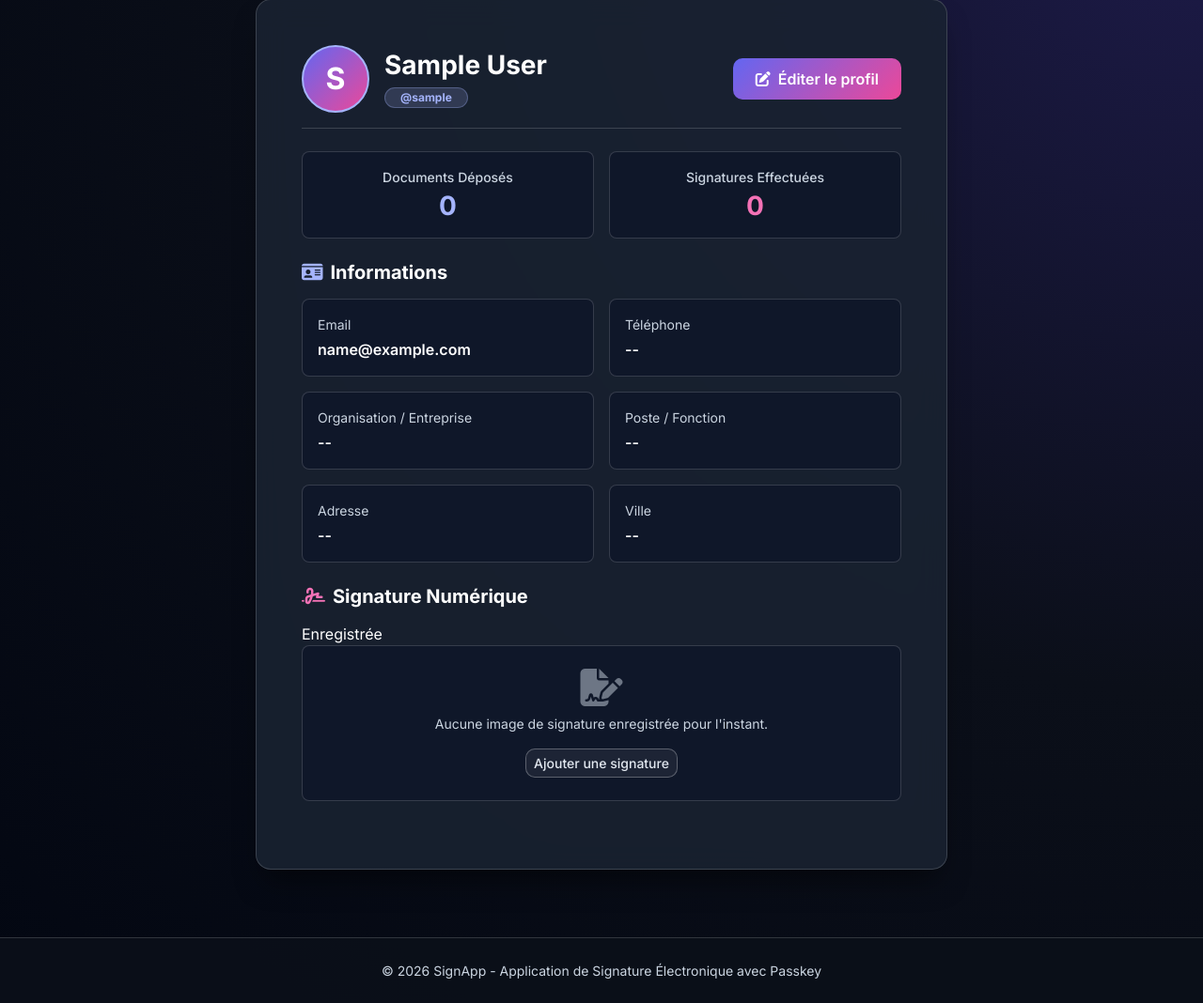
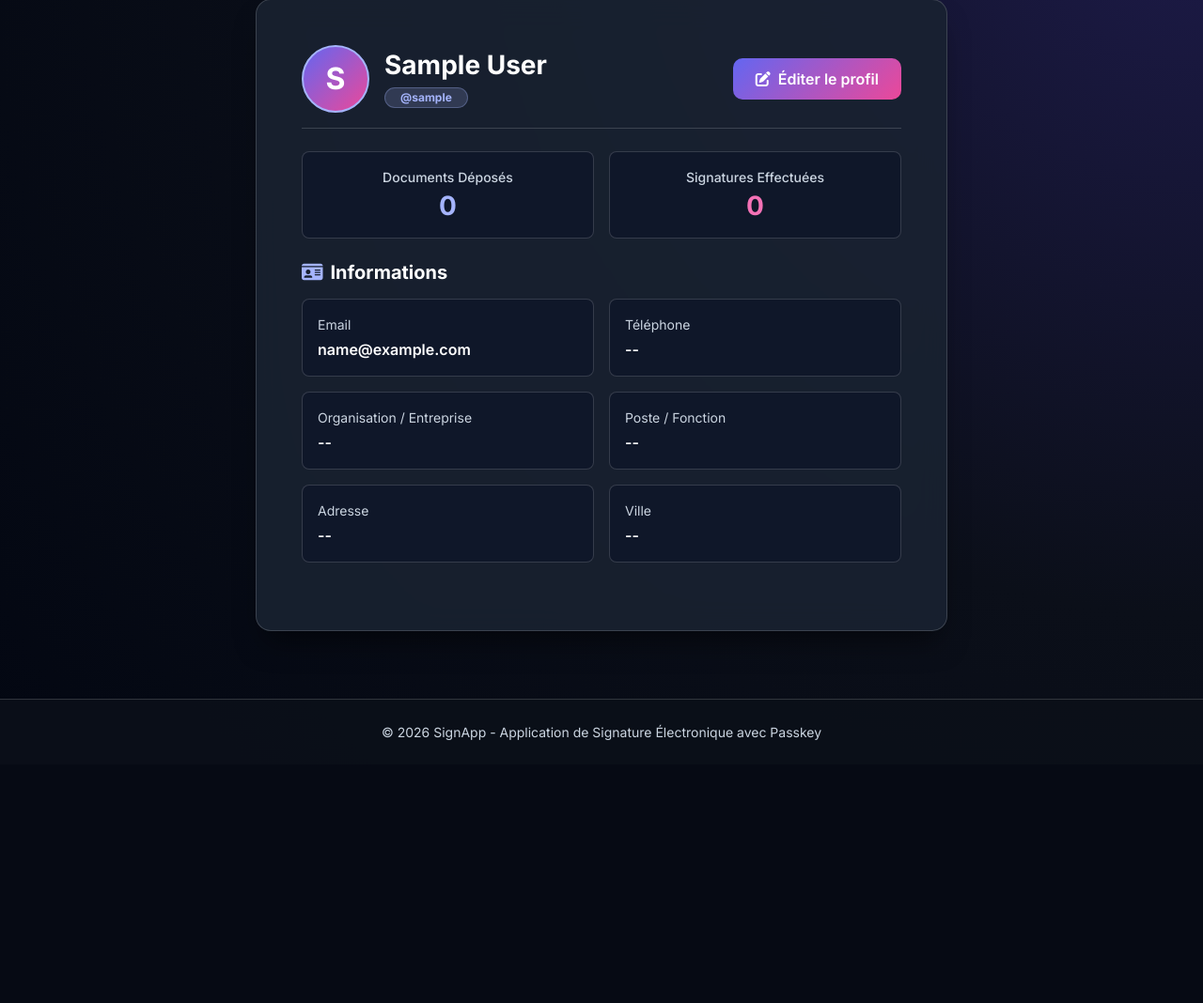
Before and after one commit to HenintsoaPaul/passkey_workshop, a Django app: page /chiffrement_app/profile/ in a window 1280 px wide. Shown: the part 146-1214 px from the top of the page at 94% size. After the commit the page ends 934 px from the top, so only its background shows below. Run offline with Django 4.2, Linux system fonts and the light colour scheme; the visitor is signed in with stand-in values (Sample User, id 1); data comes from the database, SQL or seed files in the repository; data that the repository does not hold is empty.

Commit message:
chore(django): remove field signature_image from UserProfile model

```diff
--- a/chiffrement_app/models.py
+++ b/chiffrement_app/models.py
@@ -139,7 +139,6 @@ class UserProfile(models.Model):
     job_title = models.CharField(max_length=255, blank=True, null=True)
     address = models.CharField(max_length=255, blank=True, null=True)
     city = models.CharField(max_length=100, blank=True, null=True)
-    signature_image = models.ImageField(upload_to='signatures/', blank=True, null=True)
     bio = models.TextField(blank=True, null=True)
 
     created_at = models.DateTimeField(auto_now_add=True)
--- a/chiffrement_app/templates/users/profile.html
+++ b/chiffrement_app/templates/users/profile.html
@@ -89,21 +89,6 @@
                     </p>
                 </div>
             {% endif %}
-
-            <!-- Image de Signature Numérique -->
-            <div class="mb-4">
-                <h5 class="fw-bold mb-3 text-white"><i class="fa-solid fa-signature me-2" style="color: var(--token-accent-pink);"></i>Signature Numérique</h5> Enregistrée
-                <div class="p-4 border rounded-3 text-center" style="background: var(--token-bg-surface); border-color: var(--token-border) !important;">
-                    {% if profile.signature_image %}
-                        <img src="{{ profile.signature_image.url }}" alt="Signature Numérique" class="img-fluid bg-white p-3 rounded" style="max-height: 120px; filter: drop-shadow(0 4px 6px rgba(0,0,0,0.15));">
-                        <span class="small d-block mt-2 fw-semibold" style="color: var(--token-success);"><i class="fa-solid fa-circle-check me-1"></i>Image de signature active</span>
-                    {% else %}
-                        <i class="fa-solid fa-file-signature fs-1 mb-2 opacity-50" style="color: var(--token-text-muted);"></i>
-                        <p class="text-token-muted small mb-0">Aucune image de signature enregistrée pour l'instant.</p>
-                        <a href="{% url 'chiffrement_app:profile_edit' %}" class="btn btn-sm btn-outline-custom mt-3">Ajouter une signature</a>
-                    {% endif %}
-                </div>
-            </div>
         </div>
     </div>
 </div>
--- a/chiffrement_app/templates/users/profile_edit.html
+++ b/chiffrement_app/templates/users/profile_edit.html
@@ -65,12 +65,6 @@
                     <textarea class="form-control form-control-custom" id="bio" name="bio" rows="3">{{ profile.bio|default:'' }}</textarea>
                 </div>
 
-                <div class="mb-4">
-                    <label for="signature_image" class="form-label">Image de Signature Numérique</label>
-                    <input type="file" class="form-control form-control-custom mb-1" id="signature_image" name="signature_image" accept="image/*">
-                    <span class="text-token-muted small d-block">Image scannée de votre manuscrit (Fond transparent recommandé)</span>
-                </div>
-
                 <div class="d-flex align-items-center justify-content-end gap-3 pt-3 border-top" style="border-color: var(--token-border) !important;">
                     <a href="{% url 'chiffrement_app:profile' %}" class="btn btn-outline-custom">
                         <i class="fa-solid fa-xmark me-2"></i>Annuler
--- a/chiffrement_app/views.py
+++ b/chiffrement_app/views.py
@@ -421,9 +421,6 @@ def profile_edit(request):
         city = request.POST.get('city')
         bio = request.POST.get('bio')
 
-        if 'signature_image' in request.FILES:
-            profile.signature_image = request.FILES['signature_image']
-
         profile.name = name or profile.name
         profile.email = email or profile.email
         profile.phone = phone
```
Also changed, not shown: README.md, chiffrement_app/migrations/0011_remove_userprofile_signature_image.py (added).
